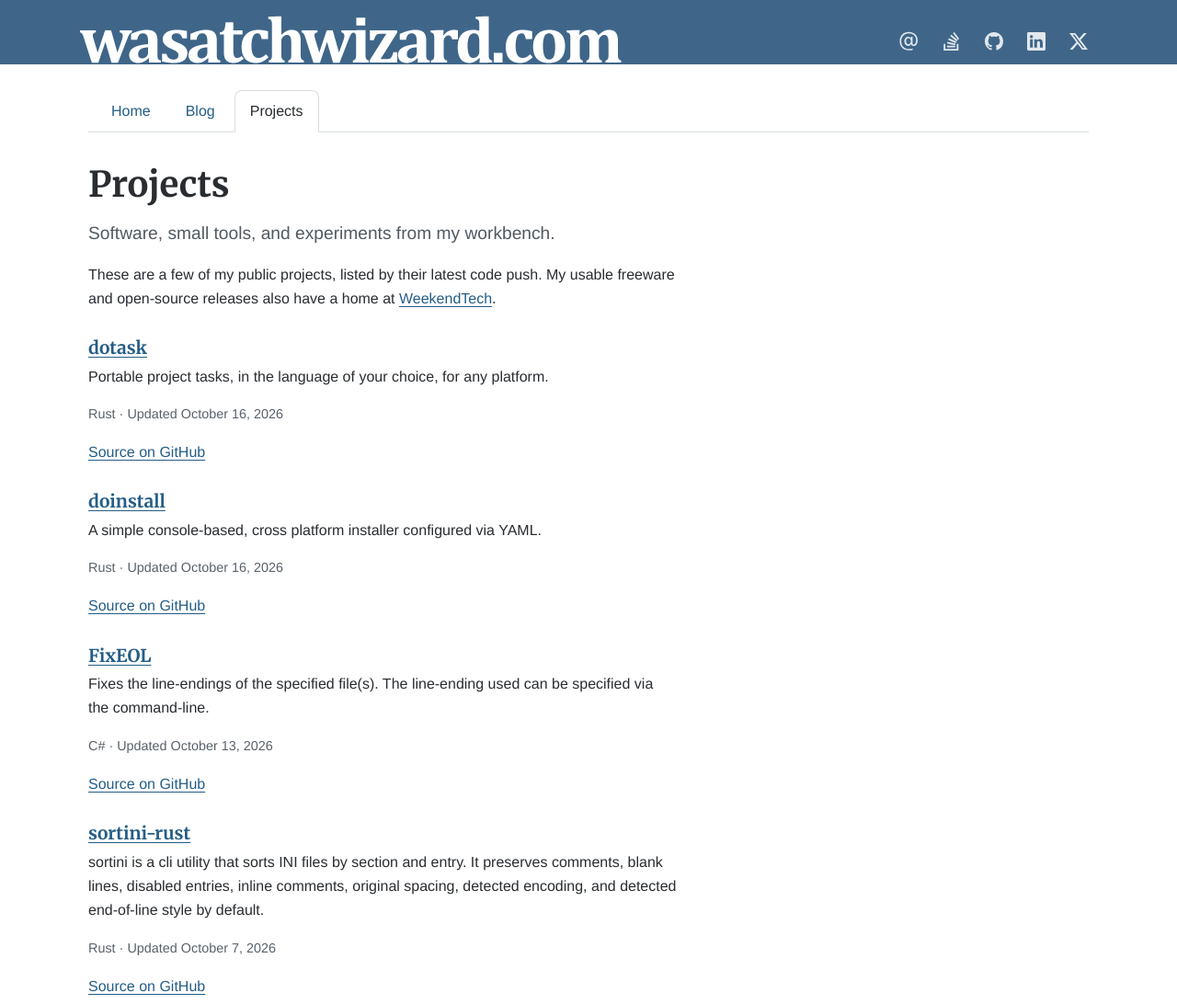
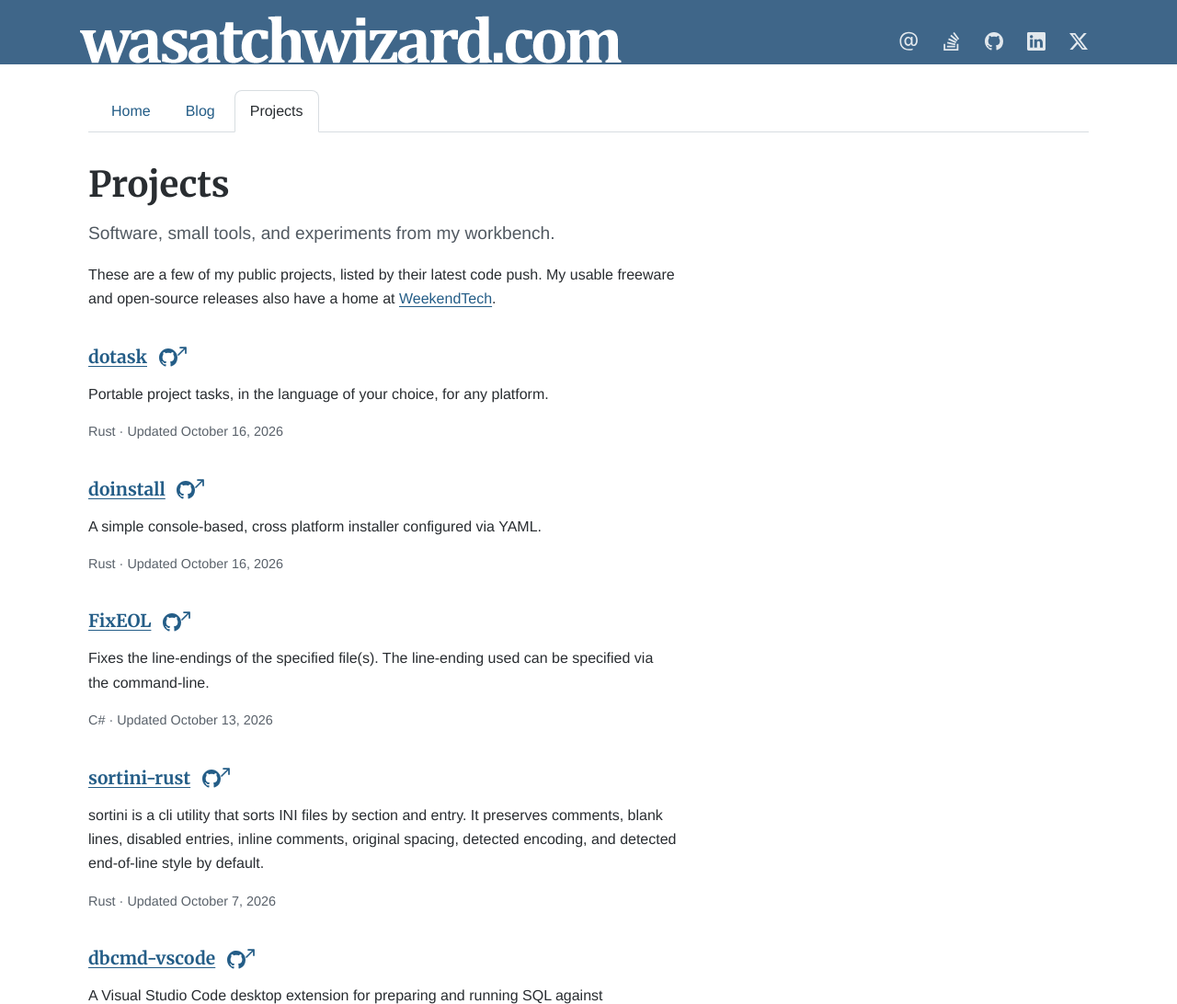
Before and after one commit to wasatchwizard/wasatchwizard.github.io, an Eleventy site: page src/projects.njk in a window 1280 px wide. Shown: the top 1092 px of the page at 92% size. Built offline with nearby package versions, Linux system fonts and the light colour scheme; Eleventy itself is replaced by a stand-in of ours; files that its build step writes are made by us from their sources; a web font is replaced by a local one.

Commit message:
Use GitHub source icons beside project titles

```diff
--- a/src/assets/site.css
+++ b/src/assets/site.css
@@ -150,6 +150,18 @@ li + li { margin-top: 0.35rem; }
 .post-list > li, .project-list > li { margin-block: 1.75rem; }
 .post-list h2, .post-list h3, .project-list h2 { margin: 0 0 0.35rem; font-size: 1.2rem; }
 .post-list .post-meta { margin-bottom: 0.5rem; }
+.project-heading { display: flex; align-items: center; gap: 0.35rem; }
+.project-source-link {
+  display: inline-flex;
+  flex-shrink: 0;
+  align-items: center;
+  justify-content: center;
+  min-width: 2.75rem;
+  min-height: 2.75rem;
+  border-radius: 0.25rem;
+}
+.project-source-link:hover, .project-source-link:focus-visible { background: #f3f5f7; }
+.project-source-link svg { display: block; }
 .post-back { margin-top: 2rem; }
 .prose img { display: block; max-width: 100%; height: auto; margin-block: 1.5rem; }
 blockquote { margin: 1.5rem 0; padding-left: 1.25rem; border-left: 3px solid #d8dde1; color: #515961; }
--- a/src/projects.njk
+++ b/src/projects.njk
@@ -12,12 +12,20 @@ permalink: /projects/
   <ul class="project-list">
     {% for project in collections.projects %}
     <li>
-      <h2><a href="{{ project.url }}">{{ project.data.title }}</a></h2>
+      <h2 class="project-heading">
+        <a href="{{ project.url }}">{{ project.data.title }}</a>
+        <a class="project-source-link" href="{{ project.data.github.url }}" aria-label="View {{ project.data.title }} source on GitHub (external site)" title="View source on GitHub (external site)">
+          {# Reuse the local MIT-licensed Bootstrap GitHub silhouette; the arrow marks an external destination. #}
+          <svg xmlns="http://www.w3.org/2000/svg" width="32" height="24" viewBox="0 0 32 24" fill="currentColor" aria-hidden="true" focusable="false">
+            <path transform="translate(1 3) scale(1.25)" d="M8 0C3.58 0 0 3.58 0 8c0 3.54 2.29 6.53 5.47 7.59.4.07.55-.17.55-.38 0-.19-.01-.82-.01-1.49-2.01.37-2.53-.49-2.69-.94-.09-.23-.48-.94-.82-1.13-.28-.15-.68-.52-.01-.53.63-.01 1.08.58 1.23.82.72 1.21 1.87.87 2.33.66.07-.52.28-.87.51-1.07-1.78-.2-3.64-.89-3.64-3.95 0-.87.31-1.59.82-2.15-.08-.2-.36-1.02.08-2.12 0 0 .67-.21 2.2.82.64-.18 1.32-.27 2-.27s1.36.09 2 .27c1.53-1.04 2.2-.82 2.2-.82.44 1.1.16 1.92.08 2.12.51.56.82 1.27.82 2.15 0 3.07-1.87 3.75-3.65 3.95.29.25.54.73.54 1.48 0 1.07-.01 1.93-.01 2.2 0 .21.15.46.55.38A8.01 8.01 0 0 0 16 8c0-4.42-3.58-8-8-8"/>
+            <path d="M24 2h6v6m0-6-8 8" fill="none" stroke="currentColor" stroke-width="1.75" stroke-linecap="round" stroke-linejoin="round"/>
+          </svg>
+        </a>
+      </h2>
       <p>{{ project.data.projectSummary }}</p>
       {% if project.data.github.language or project.data.github.pushedAt or project.data.github.archived %}
       <p class="post-meta">{% if project.data.github.language %}{{ project.data.github.language }}{% endif %}{% if project.data.github.pushedAt %}{% if project.data.github.language %} · {% endif %}Updated <time datetime="{{ project.data.github.pushedAt }}">{{ project.data.github.pushedAt | readableDate }}</time>{% endif %}{% if project.data.github.archived %}{% if project.data.github.language or project.data.github.pushedAt %} · {% endif %}Archived{% endif %}</p>
       {% endif %}
-      <p><a href="{{ project.data.github.url }}">Source on GitHub</a></p>
     </li>
     {% endfor %}
   </ul>
```
Also changed, not shown: CHANGELOG.md, src/assets/social/README.md.
